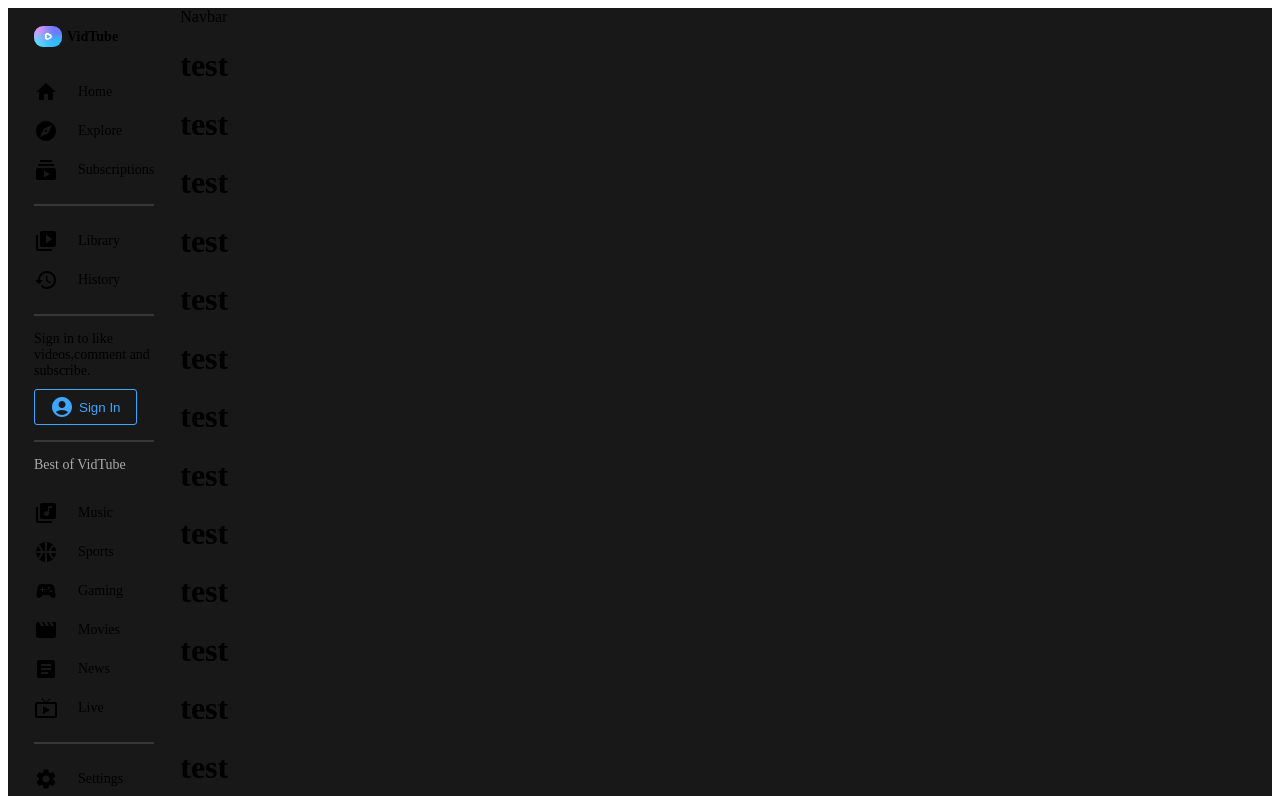
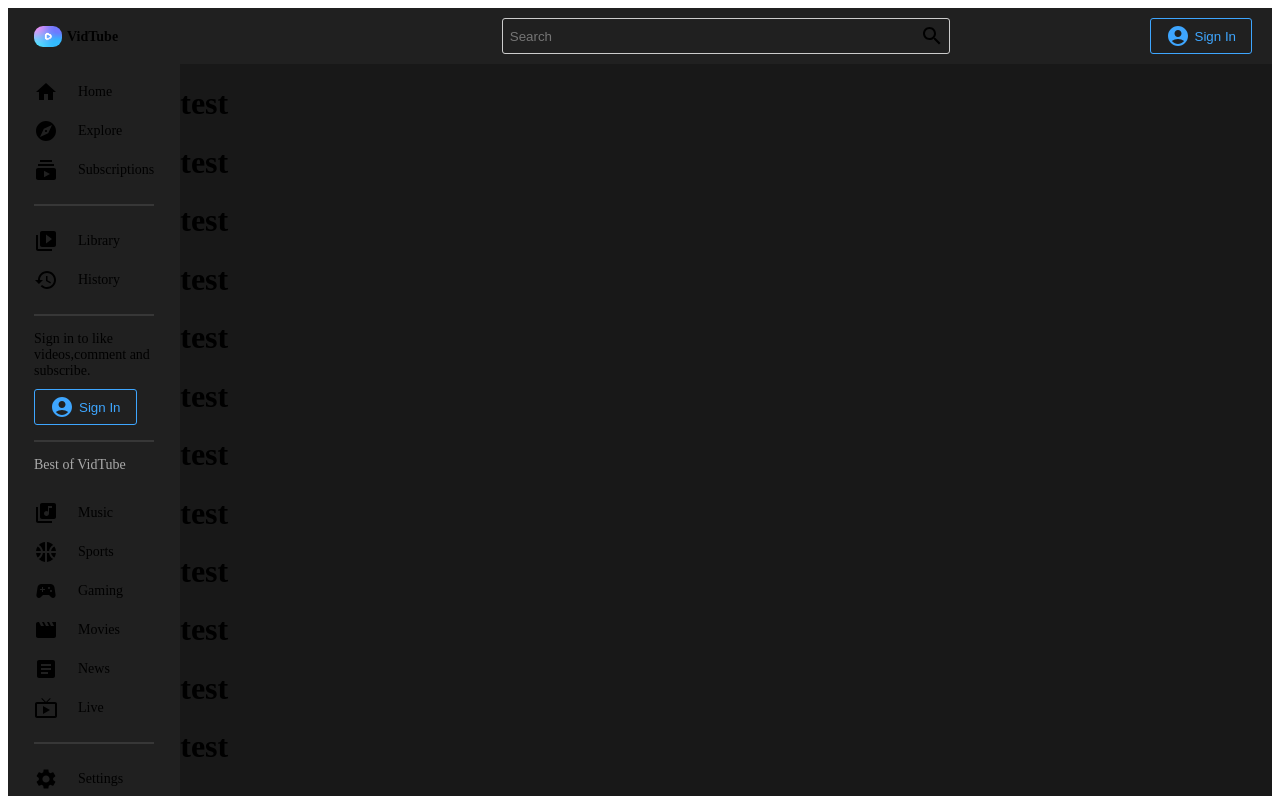
Before and after one commit to namitmalasi/vidtube, a React (Create React App) app: page / in a window 1280 px wide. Shown: the top 796 px of the page. Built offline with nearby package versions, Linux system fonts and the light colour scheme; the HTML template or start-up script is replaced by a standard one.

Commit message:
created the navbar component

```diff
--- a/src/components/Menu.js
+++ b/src/components/Menu.js
@@ -20,7 +20,7 @@
 
 const Container = styled.div`
   flex: 1;
-  background-color: ${({ theme }) => theme.bg};
+  background-color: ${({ theme }) => theme.bgLighter};
  max-height: 100%;
   font-size: 14px;
   color: ${({ theme }) => theme.text}
--- a/src/components/Navbar.js
+++ b/src/components/Navbar.js
@@ -1,7 +1,67 @@
 import React from "react";
+import styled from "styled-components";
+import AccountCircleIcon from "@mui/icons-material/AccountCircle";
+import { SearchOutlined } from "@mui/icons-material";
+
+const Container = styled.div`
+  position: sticky;
+  top: 0;
+  background-color: ${({ theme }) => theme.bgLighter};
+  height: 56px;
+`;
+const Wrapper = styled.div`
+  display: flex;
+  align-items: center;
+  justify-content: flex-end;
+  height: 100%;
+  padding: 0px 20px;
+  position: relative;
+`;
+const Search = styled.div`
+  width: 40%;
+  position: absolute;
+  left: 0;
+  right: 0;
+  margin: auto;
+  display: flex;
+  align-items: center;
+  justify-content: space-between;
+  padding: 5px;
+  border: 1px solid #ccc;
+  border-radius: 3px;
+`;
+const Input = styled.input`
+  border: none;
+  outline: none;
+  background-color: transparent;
+`;
+const Button = styled.button`
+  padding: 5px 15px;
+  background-color: transparent;
+  border: 1px solid #3ea6ff;
+  color: #3ea6ff;
+  font-weight: 500;
+  border-radius: 3px;
+  display: flex;
+  align-items: center;
+  gap: 5px;
+`;
 
 const Navbar = () => {
-  return <div>Navbar</div>;
+  return (
+    <Container>
+      <Wrapper>
+        <Search>
+          <Input placeholder="Search" />
+          <SearchOutlined />
+        </Search>
+        <Button>
+          <AccountCircleIcon />
+          Sign In
+        </Button>
+      </Wrapper>
+    </Container>
+  );
 };
 
 export default Navbar;
```
